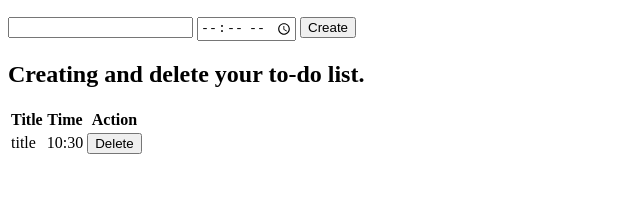
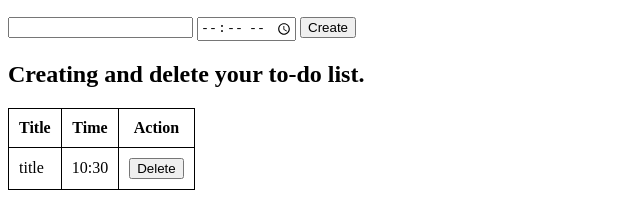
Before and after one commit to ABHISHEKGHARAMI/javascript-frontend, a website: page work-2-retry/assignment-010.html in a window 1280 px wide. Both pictures are taken after typing "10:30" into the empty fields and a click on the button "Create". Shown: the part 110-328 px from the top of the page, without its empty margins (0-640 px from the left). Drawn offline with Linux system fonts and the light colour scheme.

Commit message:
# saving in the local space .

```diff
--- a/work-2-retry/assignment-010.html
+++ b/work-2-retry/assignment-010.html
@@ -4,7 +4,7 @@
     <meta charset="UTF-8">
     <meta name="viewport" content="width=device-width, initial-scale=1.0">
     <title>To - Do list</title>
-    <link rel="stylesheet" href="">
+    <link rel="stylesheet" href="../work-2-retry/css/style4.css">
 </head>
 <body>
     <h1>Creating and Deleting the to-do list.</h1>
--- a/work-2-retry/js_files/index3.js
+++ b/work-2-retry/js_files/index3.js
@@ -1,45 +1,88 @@
+ function saveToLocalStorage(todoList) {
+            localStorage.setItem('todos', JSON.stringify(todoList));
+        }
+
+        // Function to get to-do list from localStorage
+function getFromLocalStorage() {
+            const todos = localStorage.getItem('todos');
+            return todos ? JSON.parse(todos) : [];
+        }
 function createFunction(){
     const  title = document.getElementById('titleInput').value;
     const time = document.getElementById('timeInput').value;
 
     // check for the condition for the input
     if(title && time){
-       // get the table body to create the table
-       const tableBody = document.querySelector('#todoTable tbody');
+       const todoList = getFromLocalStorage();
+       const newTodo = { title, time };
 
-       // create a new row
-       const newRow = document.createElement('tr');
+        // Add the new to-do to the array
+       todoList.push(newTodo);
 
-       // create the td for the title, time and delete button.
-       const titleCell = document.createElement('td');
-       titleCell.textContent = title;
+                // Save the updated list to localStorage
+                saveToLocalStorage(todoList);
 
-       const timeCell = document.createElement('td');
-       timeCell.textContent = time;
+                // Display the updated list in the table
+                displayToDos();
 
-       const ActionCell = document.createElement('td');
-       const deleteButton = document.createElement('button');
-       deleteButton.textContent = 'Delete'
-       deleteButton.onclick = function (){
-        tableBody.removeChild(newRow);
-       };
-       // append the delete button for the action cell
-       ActionCell.appendChild(deleteButton);
-
-       // append the new cell for the new row
-       newRow.appendChild(titleCell);
-       newRow.appendChild(timeCell);
-       newRow.appendChild(ActionCell);
-
-       // add the new row for the tableBody
-       tableBody.appendChild(newRow);
-
-       // clear the input for the next time
-       document.getElementById('titleInput').value = '';
-       document.getElementById('timeInput').value = '';
+                // Clear input fields
+                document.getElementById('titleInput').value = '';
+                document.getElementById('timeInput').value = '';
 
 
     }else{
         alert(`Title and Time input are not given.`)
     }
 }
+// Function to display the to-do items in the table
+        function displayToDos() {
+            const todoList = getFromLocalStorage();
+            const tableBody = document.querySelector('#todoTable tbody');
+            tableBody.innerHTML = '';  // Clear the table body
+
+            // Loop through the to-do list and create table rows
+            todoList.forEach((todo, index) => {
+                const newRow = document.createElement('tr');
+
+                const titleCell = document.createElement('td');
+                titleCell.textContent = todo.title;
+
+                const timeCell = document.createElement('td');
+                timeCell.textContent = todo.time;
+
+                const actionCell = document.createElement('td');
+                const deleteButton = document.createElement('button');
+                deleteButton.textContent = 'Delete';
+                deleteButton.onclick = function () {
+                    deleteToDo(index);
+                };
+
+                actionCell.appendChild(deleteButton);
+
+                newRow.appendChild(titleCell);
+                newRow.appendChild(timeCell);
+                newRow.appendChild(actionCell);
+
+                tableBody.appendChild(newRow);
+            });
+        }
+
+
+        // Function to delete a to-do item and update localStorage
+        function deleteToDo(index) {
+            const todoList = getFromLocalStorage();
+
+            // Remove the item at the specified index
+            todoList.splice(index, 1);
+
+            // Save the updated list to localStorage
+            saveToLocalStorage(todoList);
+
+            // Refresh the display
+            displayToDos();
+        }
+
+        // Load and display the to-do list when the page is loaded
+        window.onload = function () {
+            displayToDos();
+        };
```
